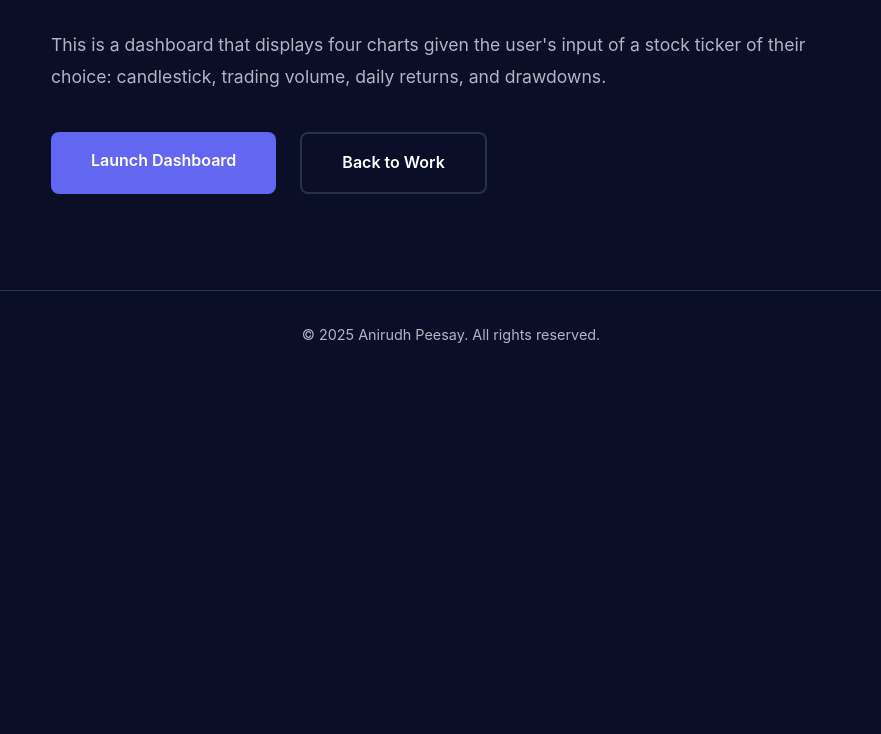
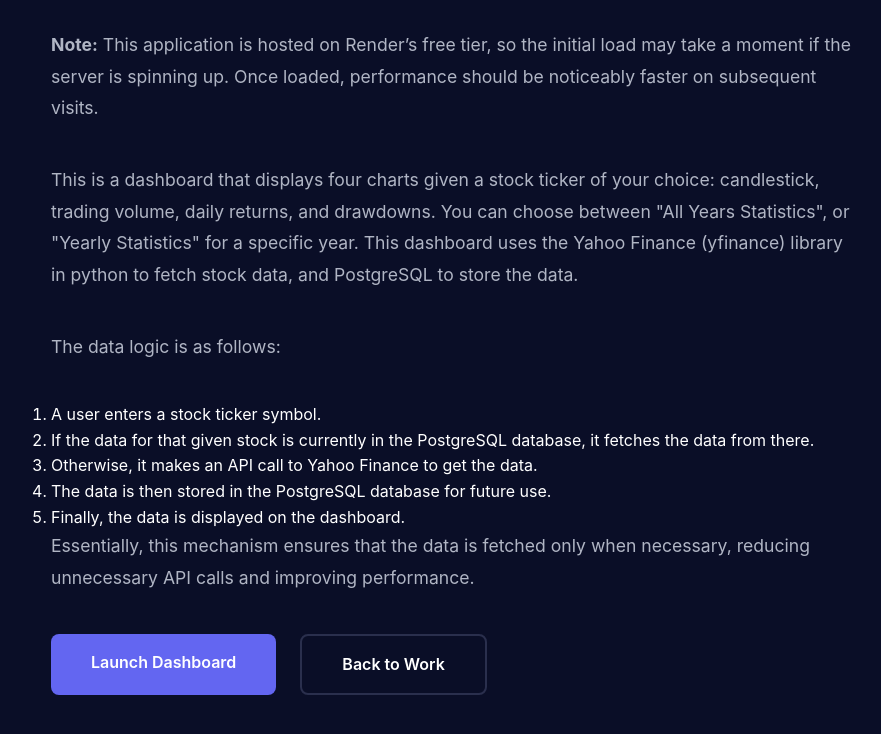
Before and after one commit to anupeesay10/Personal-Website, a website built with Vite: page stock-dashboard.html in a window 1280 px wide. Shown: the part 704-1438 px from the top of the page, without its empty margins (189-1070 px from the left). Before the commit the page ends 1082 px from the top, so only its background shows below. Built offline with nearby package versions, Linux system fonts and the light colour scheme.

Commit message:
initial draft of stock-dashboard.html write up

```diff
--- a/stock-dashboard.html
+++ b/stock-dashboard.html
@@ -29,7 +29,7 @@
     <section class="project-hero">
         <div class="project-hero-content">
             <h1>Stock Dashboard</h1>
-            <p>Real-time stock data visualization and analysis</p>
+            <p>Real-time stock data visualization.</p>
         </div>
     </section>
 
@@ -38,11 +38,28 @@
         <div class="container">
             <div class="project-description">
                 <h2>Project Overview</h2>
-                <p>This is a dashboard that displays four charts given the user's input of a stock ticker of their choice:
+
+                 <p class="note">
+                <strong>Note:</strong> This application is hosted on Render’s free tier, so the initial load may take a moment
+                if the server is spinning up. Once loaded, performance should be noticeably faster on subsequent visits.
+                </p>
+                <p>This is a dashboard that displays four charts given a stock ticker of your choice:
                     candlestick, trading volume, daily returns, and drawdowns.
+                    You can choose between "All Years Statistics", or "Yearly Statistics" for a specific year.
+                    This dashboard uses the Yahoo Finance (yfinance) library in python to fetch stock data, and PostgreSQL to store the data.
+                </p>
+                <p>The data logic is as follows:</p>
+                <ol>
+                    <li>A user enters a stock ticker symbol.</li>
+                    <li>If the data for that given stock is currently in the PostgreSQL database, it fetches the data from there.</li>
+                    <li>Otherwise, it makes an API call to Yahoo Finance to get the data.</li>
+                    <li>The data is then stored in the PostgreSQL database for future use.</li>
+                    <li>Finally, the data is displayed on the dashboard.</li>
+                </ol>
+                <p>Essentially, this mechanism ensures that the data is fetched only when necessary,
+                    reducing unnecessary API calls and improving performance.
+                </p>
 
-
-                </p>
                 <div class="project-ctas">
                     <a href="https://stock-dashboard-rxo2.onrender.com/" class="project-button">Launch Dashboard</a>
                     <a href="./work.html" class="project-button secondary">Back to Work</a>
```
